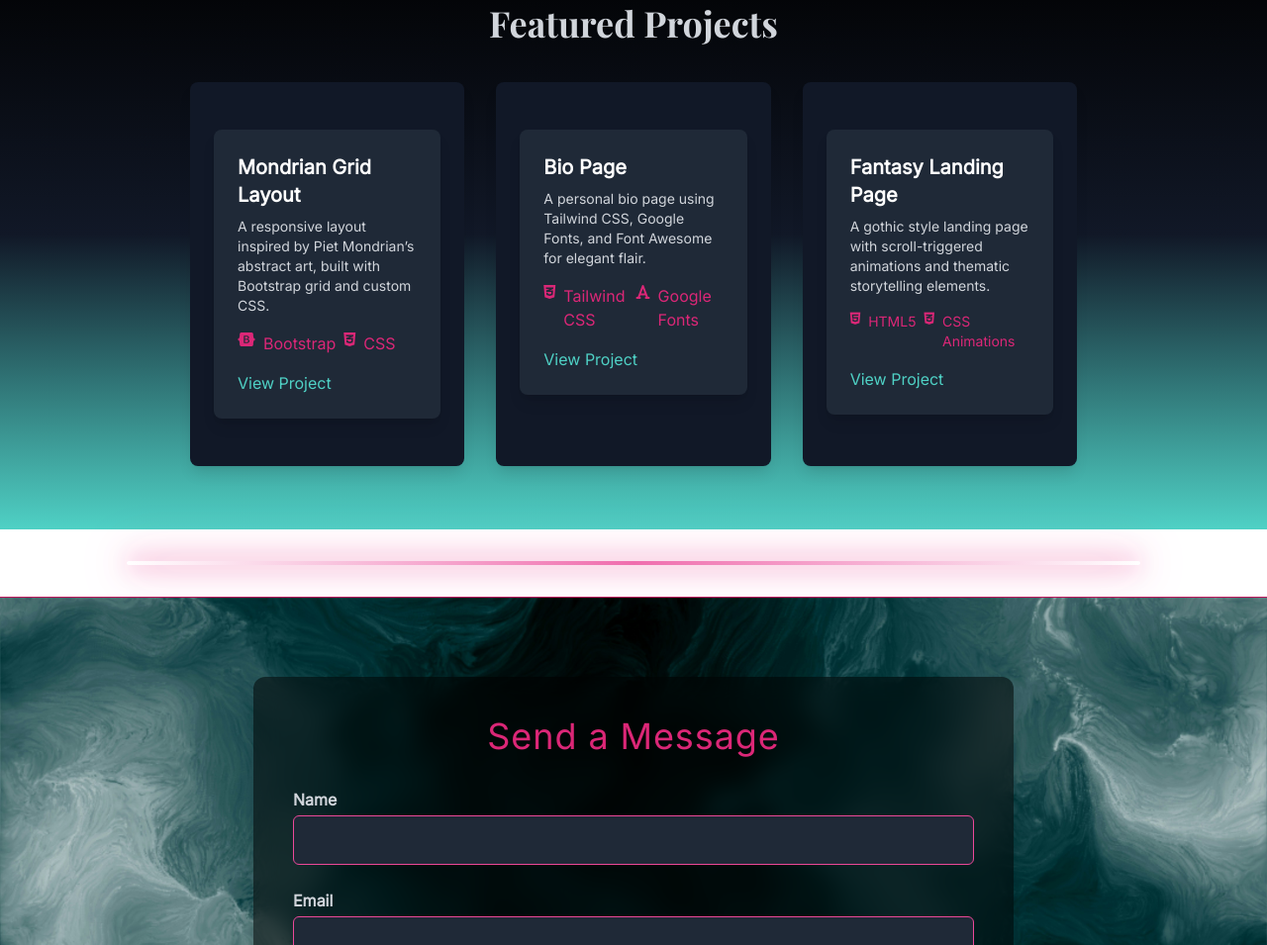
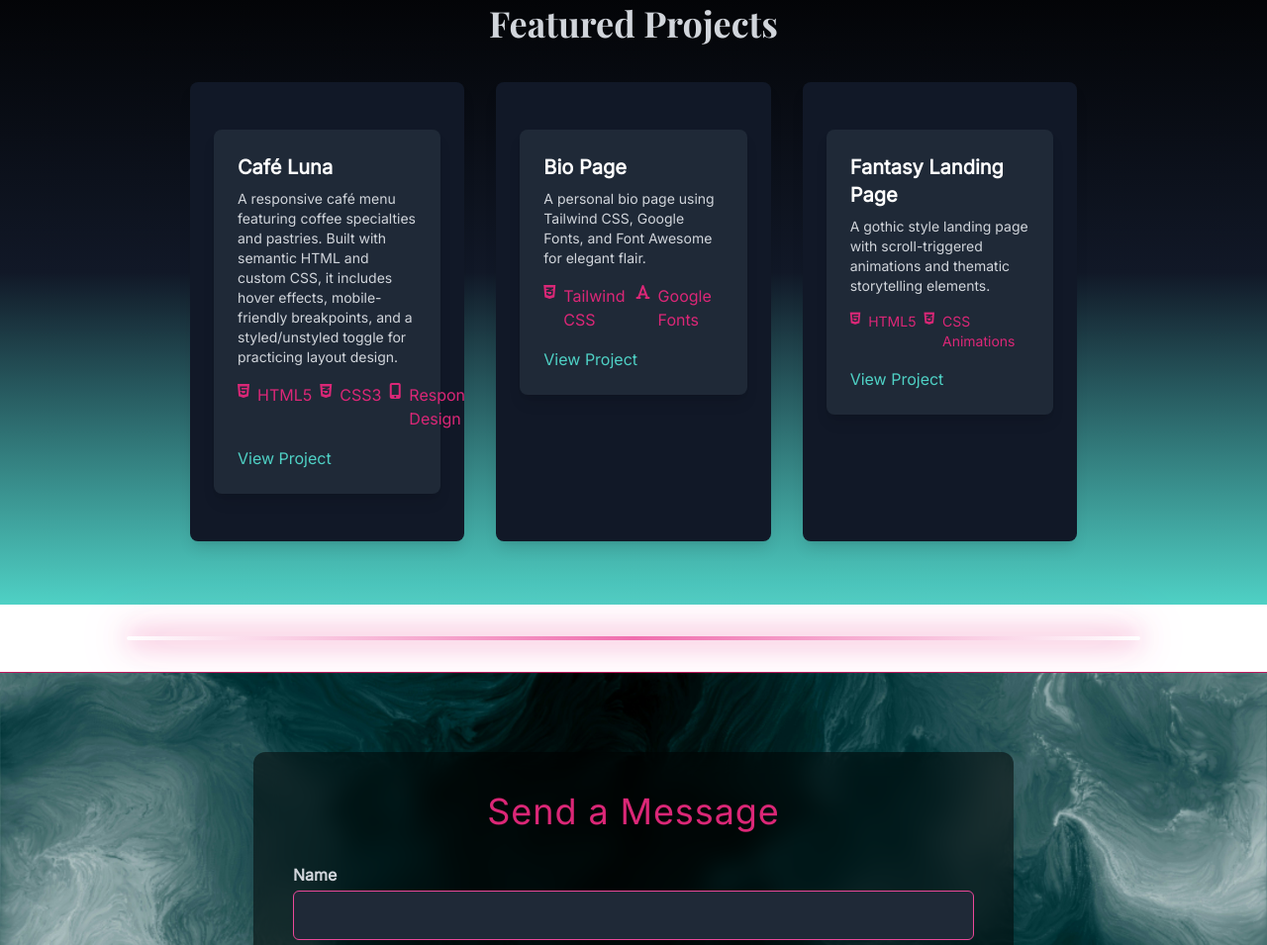
Before and after one commit to Sprt3phx/Sprt3phx.github.io, a plain HTML site: page index.html in a window 1280 px wide. Shown: the part 1320-2275 px from the top of the page at 99% size. Drawn offline with nearby package versions, Linux system fonts and the light colour scheme.

Commit message:
Updated project cards with Café Luna link and description

```diff
--- a/index.html
+++ b/index.html
@@ -158,13 +158,14 @@
                          <div class="bg-gray-900 text-white py-12 px-6 rounded-lg shadow-lg hover:shadow-pink-500/30 overflow-hidden transform hover:scale-105 transition duration-300">
 
                             <div class="bg-gray-800 rounded-lg shadow-lg hover:shadow-pink-500/30 p-6 hover:scale-105 transition-transform duration-300">
-                                <h3 class="text-xl font-bold mb-2">Mondrian Grid Layout</h3>
-                                <p class="text-sm text-gray-300 mb-4">A responsive layout inspired by Piet Mondrian’s abstract art, built with Bootstrap grid and custom CSS.</p>
+                                <h3 class="text-xl font-bold mb-2">Café Luna</h3>
+                                <p class="text-sm text-gray-300 mb-4">A responsive café menu featuring coffee specialties and pastries. Built with semantic HTML and custom CSS, it includes hover effects, mobile-friendly breakpoints, and a styled/unstyled toggle for practicing layout design.</p>
                                 <div class="flex gap-2 text-pink-600 mb-4">
-                                    <i class="fab fa-bootstrap"></i>Bootstrap
-                                    <i class="fab fa-css3-alt"></i>CSS
+                                    <i class="fab fa-html5"></i> HTML5
+                                    <i class="fab fa-css3-alt"></i> CSS3
+                                    <i class="fas fa-mobile-alt"></i> Responsive Design
                                 </div>
-                                <a href="#" class="text-teal hover:underline">View Project</a>
+                                <a href="https://sprt3phx.github.io/cafe-luna/" target="_blank" rel="noopener" class="text-teal hover:underline">View Project</a>
                             </div>
                         </div>
                         <!-- End of Project Card 1 -->
@@ -179,7 +180,7 @@
                                     <i class="fab fa-css3-alt text-pink-600"></i> Tailwind CSS
                                     <i class="fas fa-font text-pink-600"></i> Google Fonts
                                 </div>
-                                <a href="#" class="text-teal hover:underline">View Project</a>
+                                <a href="https://sprt3phx.github.io/rare-cellar/" target="_blank" rel="noopener" class="text-teal hover:underline">View Project</a>
                             </div>
                         </div>
                         <!-- End of Project Card 2 -->
```
